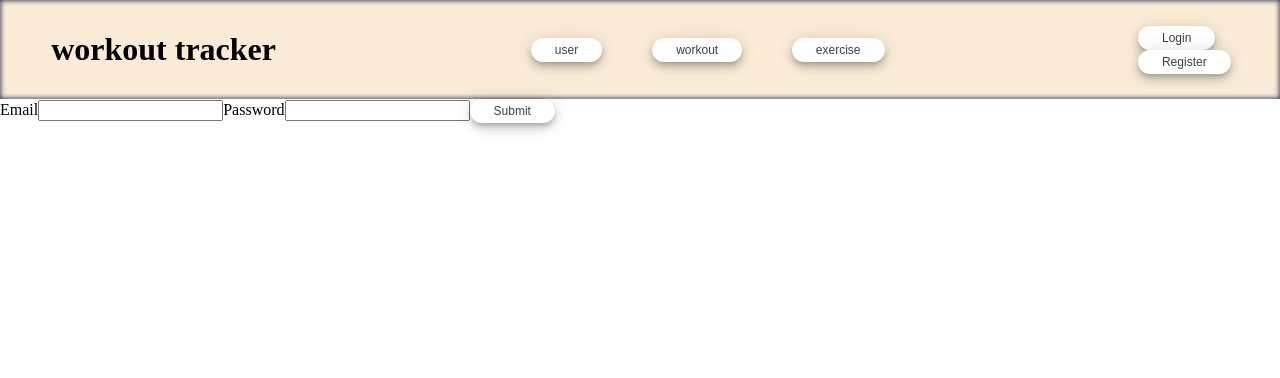
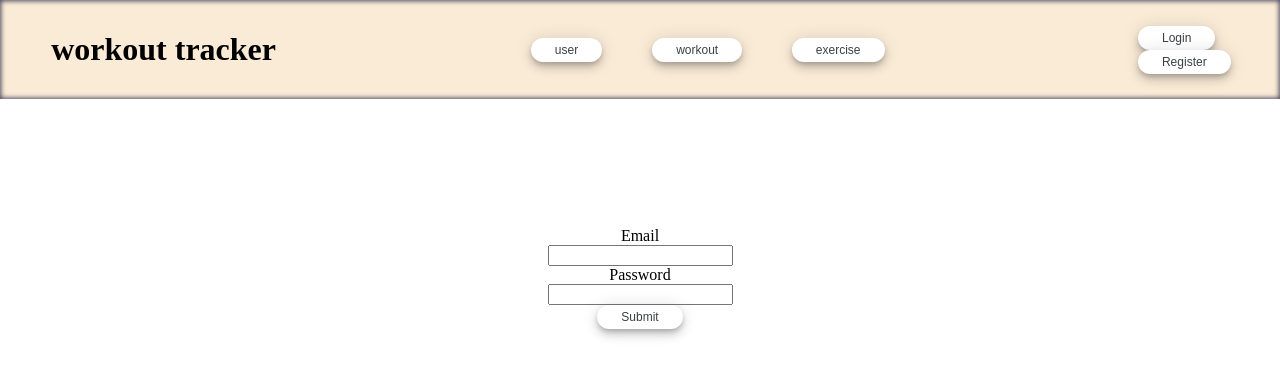
Before and after one commit to Finnick223/WorkoutTracker, a React (Vite) app: page /login in a window 1280 px wide. Shown: the top 378 px of the page. Built offline with nearby package versions, Linux system fonts and the light colour scheme.

Commit message:
basic form styling

```diff
--- a/src/index.css
+++ b/src/index.css
@@ -113,3 +113,11 @@ button:focus {
       border-bottom: 2px solid #eceffa;
     }
     }
+
+.form--register {
+  display: flex;
+  flex-direction: column;
+  width: 100%;
+  align-items: center;
+  margin-top: 10%;
+}
--- a/src/pages/register.tsx
+++ b/src/pages/register.tsx
@@ -108,6 +108,7 @@ function App() {
             >
                 <option value="Poland">Poland</option>
             </select>
+            <section>
             <input
                 type="checkbox"
                 name="agree"
@@ -115,7 +116,8 @@ function App() {
                 onChange={handleChange}
                 checked={formData.agree}
             />
-            <label htmlFor='{id + "-check"}'>I agree with bla bla</label>
+            <label htmlFor='{id + "-check"}'> I agree with bla bla</label>
+            </section>
             <br />
             <br />
             <button>Submit</button>
```
